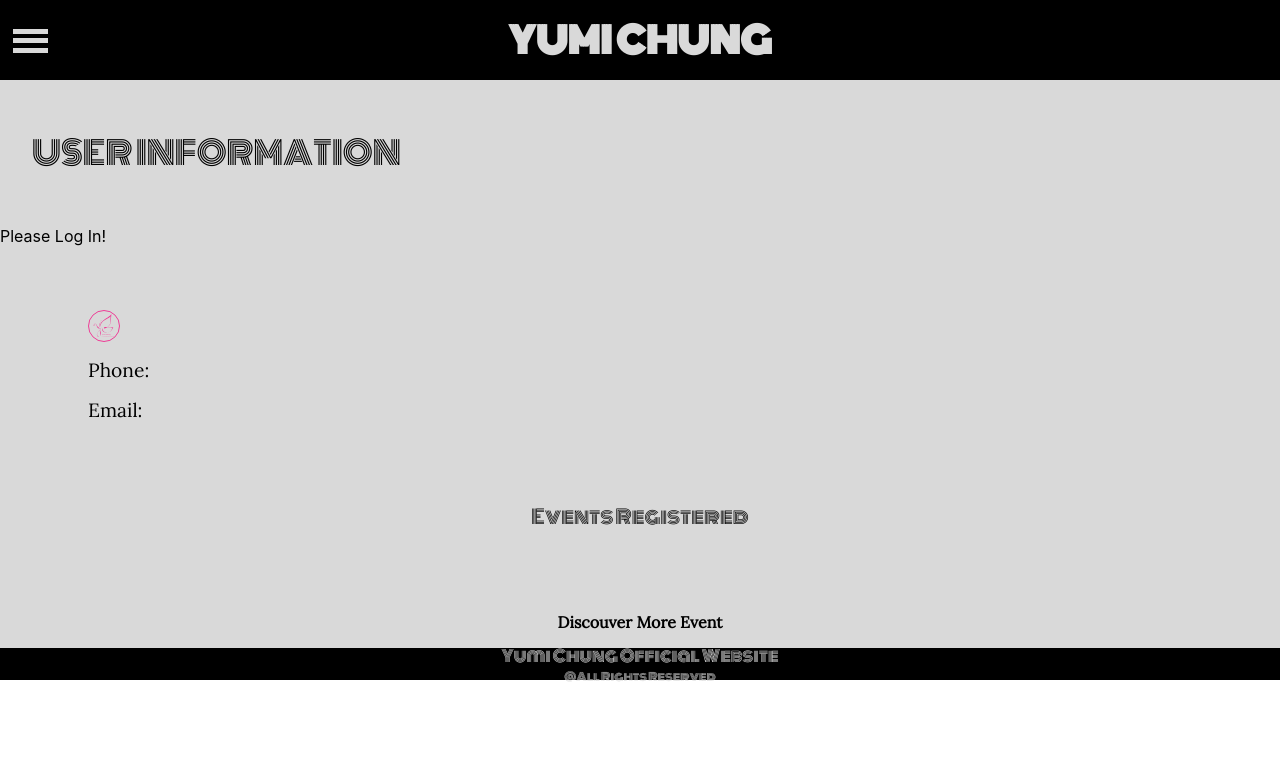
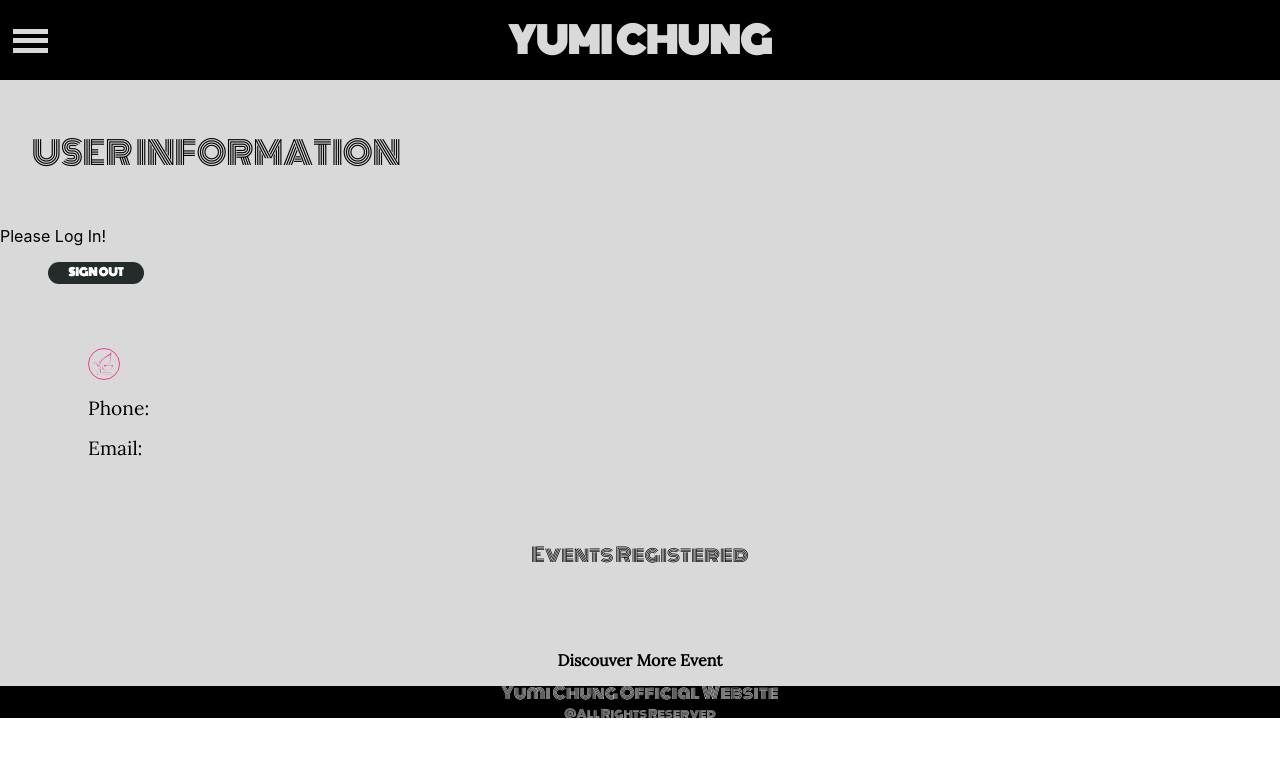
Before and after one commit to manisung/capstone-client, a React (Create React App) app: page /user in a window 1280 px wide. Shown: the top 758 px of the page. Built offline with nearby package versions, Linux system fonts and the light colour scheme; the HTML template or start-up script is replaced by a standard one; a web font is replaced by a local one.

Commit message:
added disable register button when the user has registered for one event in the events list.

```diff
--- a/src/components/Button/Button.jsx
+++ b/src/components/Button/Button.jsx
@@ -2,7 +2,7 @@ import "./Button.scss"
 
 function Button(props) {
     return(
-    <button onClick={props.onClick} className={props.className}>
+    <button onClick={props.onClick} className={props.className} disabled={props.disabled}>
         {props.text}
     </button>
     )
--- a/src/components/Button/Button.scss
+++ b/src/components/Button/Button.scss
@@ -156,3 +156,27 @@
   border: none;
   margin: 0 auto;
 }
+
+.button-signout {
+  justify-content: center;
+  font-family: $title-font;
+  font-size: 0.65rem;
+  width: 6rem;
+  line-height: 1.5;
+  height: auto;
+  font-weight: 700;
+  border-radius: 0.75rem;
+  background-color: #232b2b;
+  color: #fff;
+  text-transform: uppercase;
+  padding: 0.2rem;
+  flex-shrink: 0;
+  border: none;
+  margin-left: 3rem;
+  margin-top: 1rem;
+
+  // margin: auto;
+}
+.button-disabled {
+  background: grey;
+}
--- a/src/components/EventsList/EventsList.jsx
+++ b/src/components/EventsList/EventsList.jsx
@@ -2,39 +2,42 @@ import "./EventsList.scss";
 import Button from "../Button/Button";
 import axios from "axios";
 // import { useState, useEffect } from "react";
-import mapPinIcon from "../../assets/icons/map-pin.svg"
+import mapPinIcon from "../../assets/icons/map-pin.svg";
 import defaultEventImg from "../../assets/images/default-event-image.png";
-import { useNavigate} from "react-router-dom";
+import { useNavigate } from "react-router-dom";
+import { useEffect, useState } from "react";
 
 let PORT;
 
-console.log('NODE_ENV', process.env.NODE_ENV)
+console.log("NODE_ENV", process.env.NODE_ENV);
 
-if(process.env.NODE_ENV === 'production'){
-    PORT = '';
+if (process.env.NODE_ENV === "production") {
+  PORT = "";
 } else {
   PORT = `:${process.env.REACT_APP_PORT}`;
 }
 
+function EventsList(props) {
+  const navigate = useNavigate();
 
-function EventsList(props) {
-  console.log(props.events);
-  const navigate = useNavigate();
+  const userId = localStorage.getItem("userId");
+
 
   function handleRegistration(event, eventId) {
     event.preventDefault();
 
-    const userId = localStorage.getItem("userId");
-
       axios
-      .get(
+        .post(
           `${process.env.REACT_APP_API_URL}${PORT}/users/${userId}/events/${eventId}`
         )
         .then((response) => {
-        // setSelectedUserEvents(response.data);
-        console.log("response", response.data);
+          props.getUserEvents();
+          // setRegistrationStatus(true);
+          // navigate("/events"); //because it direct to same page, thats why this remount is not working.
+
         })
         .catch((err) => console.error(err));
+
     // need to link to registration form which will put this user to a new event
 
     //grab info from the event, eg. event_id, if event_id exists in the junction table under that user, pop up "you have registered this event"
@@ -47,17 +50,38 @@ function EventsList(props) {
     //TODO: grabbing the event id and navigate to the specific event detail page
   }
 
+  useEffect(() => {
+
+    axios
+      .get(
+        `${process.env.REACT_APP_API_URL}${PORT}/users/${userId}/events/`
+      )
+      .then((response) => {
+        // console.log("USER events response", response.data);
+
+        // setRegistrationStatus(true);
+
+      })
+      .catch((err) => console.error(err));
+  }, []);
+
+
+
   return (
     <div>
       <ul className="event-card-wrapper">
-        {props.events?.map((event, index) => {
+        {props.events?.map((event ) => {
           console.log(event.id);
           return (
-            <div>
-            <li onClick={clickEvent} key={event.id}>
+            <div key={event.id}>
+              <li onClick={clickEvent} >
                 <div className="event-card">
                   <div className="event-card__image-wrapper">
-                  <img className="event-card__image" src={defaultEventImg} alt="Event Scene" />
+                    <img
+                      className="event-card__image"
+                      src={defaultEventImg}
+                      alt="Event Scene"
+                    />
                   </div>
                   <div className="event-card__info">
                     <p className="event-card__date">{event.date}</p>
@@ -74,18 +98,27 @@ function EventsList(props) {
                     </div>
                   </div>
                 </div>
-
-
               </li>
+              {/* {props.userEvents?.includes(event.id) ? <div>registered</div> :               <Button
+                onClick={(e) => {
+                  handleRegistration(e, event.id);
+                  //TODO: after click register, if registered, disabled the button, then pop up you have registered for this event then go to user information page
+                  //TODO: if not yet register, register to the backend then navigate to the user page.
+                }}
+                text="Register" // text={registrationStatus ? "Register" : "Registered"}
+                className="button-register"
+              />} */}
                             <Button
                 onClick={(e) => {
                   handleRegistration(e, event.id);
                   //TODO: after click register, if registered, disabled the button, then pop up you have registered for this event then go to user information page
                   //TODO: if not yet register, register to the backend then navigate to the user page.
                 }}
-             text="Register"
-             className="button-register"
+                text={props.userEvents?.includes(event.id) ? "Registered" : "Register" }// text={registrationStatus ? "Register" : "Registered"}
+                disabled={props.userEvents?.includes(event.id) ? true : false}
+                className={`button-register ${props.userEvents?.includes(event.id) ? 'button-disabled' : ''}`}
               />
+
             </div>
           );
         })}
@@ -95,96 +128,3 @@ function EventsList(props) {
 }
 
 export default EventsList;
-
-// function EventsList(props) {
-
-//   const [eventRegistrations, setEventRegistrations] = useState({});
-//   const userId = localStorage.getItem("userId");
-
-//   console.log(props.events);
-
-//   useEffect(() => {
-//     const registrationStatus = {};
-//     props.events.forEach((event, eventId) => {
-//       axios
-//       .get(`http://localhost:${process.env.REACT_APP_PORT}/users/${userId}/events/${eventId}`)
-//       .then((response) => {
-//         registrationStatus[event.id] = response.data;
-//         setEventRegistrations({ ...registrationStatus});
-//       })
-//       .catch((err) => console.error(err));
-//     });
-//   }, [props.events, userId]);
-
-//   function handleRegistration(event, eventId) {
-//     event.preventDefault();
-
-//     axios
-//       .get(
-//         `http://localhost:${process.env.REACT_APP_PORT}/users/${userId}/events/${eventId}`
-//       )
-//       .then((response) => {
-//         // setSelectedUserEvents(response.data);
-//         console.log("response", response.data);
-//         const isRegistered = response.data;
-//         const newRegistrations = {...eventRegistrations};
-//         newRegistrations[event.id] = isRegistered;
-//         setEventRegistrations(newRegistrations);
-//       })
-//       .catch((err) => console.error(err));
-
-//   }
-
-//   return (
-//     <div>
-//       <ul>
-//         {props.events?.map((event) => {
-//           console.log(event.id);
-//           return (
-//             <li key={event.id}>
-//               <div className="event-name-wrapper">
-//                 <p>Event Name {event.id}</p>
-//                 {/* maybe just event name, when click then show more information, think how this will be better*/}
-//                 <p>{event.event_name}</p>
-//               </div>
-
-//               <div className="event-description-wrapper">
-//                 <p>Event Description</p>
-//                 <p>{event.description}</p>
-//               </div>
-
-//               <div className="event-status-wrapper">
-//                 <p>Event Status</p>
-//                 <p>{event.status}</p>
-//               </div>
-
-//               <div className="event-location-wrapper">
-//                 <p>Event Location</p>
-//                 <p>{event.location}</p>
-//               </div>
-
-//               <div className="event-date-wrapper">
-//                 <p>Event Date</p>
-//                 <p>{event.date}</p>
-//               </div>
-
-//               <div className="event-deadline-wrapper">
-//                 <p>Registration Deadline</p>
-//                 <p>{event.deadline}</p>
-//               </div>
-
-//               <Button
-//                 onClick={(e) => {
-//                   handleRegistration(e, event.id);
-//                 }}
-//                 text={eventRegistrations[event.id]?"Registered" : "Register"}
-//               />
-//             </li>
-//           );
-//         })}
-//       </ul>
-//     </div>
-//   );
-// }
-
-// export default EventsList;
--- a/src/pages/EventsPage/EventsPage.jsx
+++ b/src/pages/EventsPage/EventsPage.jsx
@@ -2,6 +2,7 @@ import EventsList from "../../components/EventsList/EventsList";
 import { useState, useEffect } from "react";
 import axios from "axios";
 import "./EventsPage.scss";
+
 
 let PORT;
 
@@ -15,10 +16,13 @@ if(process.env.NODE_ENV === 'production'){
 
 function EventsPage() {
     const[events, setEvents] = useState ([]);
+    const[userEvents, setUserEvents] = useState ([]);
+
 
     console.log("events", events);
+    const userId = localStorage.getItem("userId");
 
-    useEffect(() => {
+    function getEvents () {
         axios
         .get(
           `${process.env.REACT_APP_API_URL}${PORT}/events`
@@ -27,12 +31,32 @@ function EventsPage() {
             setEvents(response.data);
         })
         .catch((err) => console.error(err));
+    }
+
+    function getUserEvents() {
+        axios
+              .get(
+                `${process.env.REACT_APP_API_URL}${PORT}/users/${userId}/events`
+              )
+              .then((response) => {
+                const userEventsId = response.data.map((event) => event.id);
+                setUserEvents(userEventsId);
+
+
+              })
+              .catch((err) => console.error(err));
+    }
+
+    useEffect(() => {
+          getEvents();
+          getUserEvents();
         }, []);
+
 
     return (
         <div className="eventpage">
         <div className="eventpage__title">Events</div>
-        <EventsList events={events}/>
+        <EventsList getUserEvents={getUserEvents} events={events} userEvents={userEvents}/>
         </div>
     )
 }
--- a/src/pages/UserPage/UserPage.jsx
+++ b/src/pages/UserPage/UserPage.jsx
@@ -3,6 +3,8 @@ import { useState, useEffect } from "react";
 import axios from "axios";
 import UserInfoCard from "../../components/UserInfoCard/UserInfoCard";
 import UserEventsList from "../../components/UserEventsList/UserEventsList";
+import { useNavigate } from "react-router-dom";
+import Button from "../../components/Button/Button";
 
 let PORT;
 
@@ -16,6 +18,17 @@ if(process.env.NODE_ENV === 'production'){
 
 
 function UserPage() {
+
+  const navigate = useNavigate();
+  // const { id } = useParams();
+
+  function handleSignOut() {
+    // localStorage.setItem("userId", 1);
+    localStorage.removeItem('userId');
+
+    navigate("/login");
+    // if here needs to be Dynamic, how? now is just faking it
+  }
 
     const[selectedUser, setSelectedUser] = useState ({});
     const[selectedUserEvents, setSelectedUserEvents] = useState ([]);
@@ -57,7 +70,8 @@ function UserPage() {
     return(
         <div className="userpage">
           <div className="userpage__title">User Information</div>
-          {loggedIn ? <p className="userpage__loginstatus">Welcome Back!</p> : <p>Please Log In!</p>}
+          {loggedIn ? <p className="userpage__loginstatus">Welcome Back, {selectedUser.name}!</p> : <p>Please Log In!</p>}
+          <Button className="button-signout" onClick={handleSignOut} text="Sign Out" />
             <UserInfoCard selectedUser={selectedUser} />
             <div className="userpage__event-registered">Events Registered</div>
             <UserEventsList selectedUserEvents={selectedUserEvents} />
```
Lines whose indentation alone changed are shown as unchanged.
